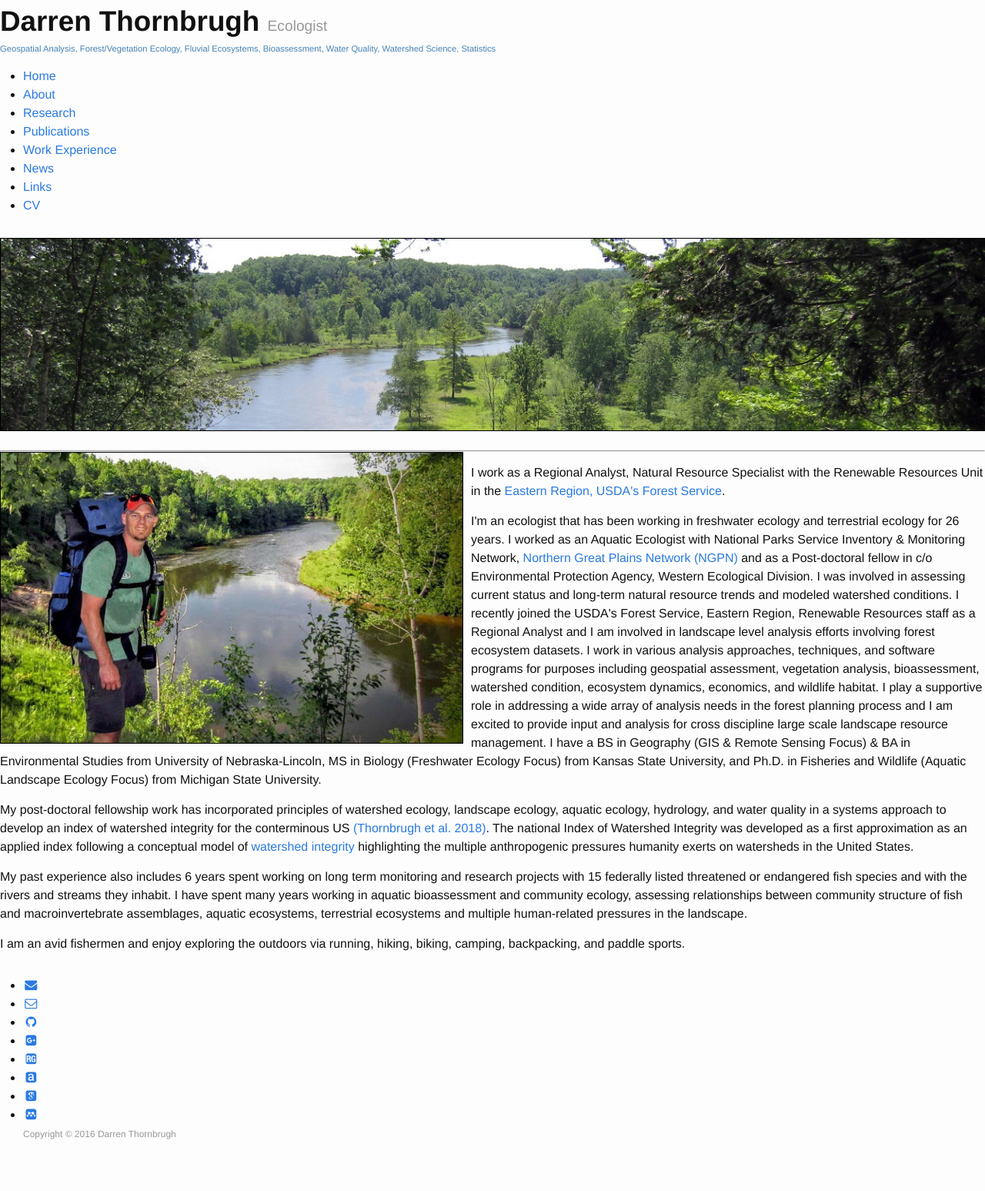
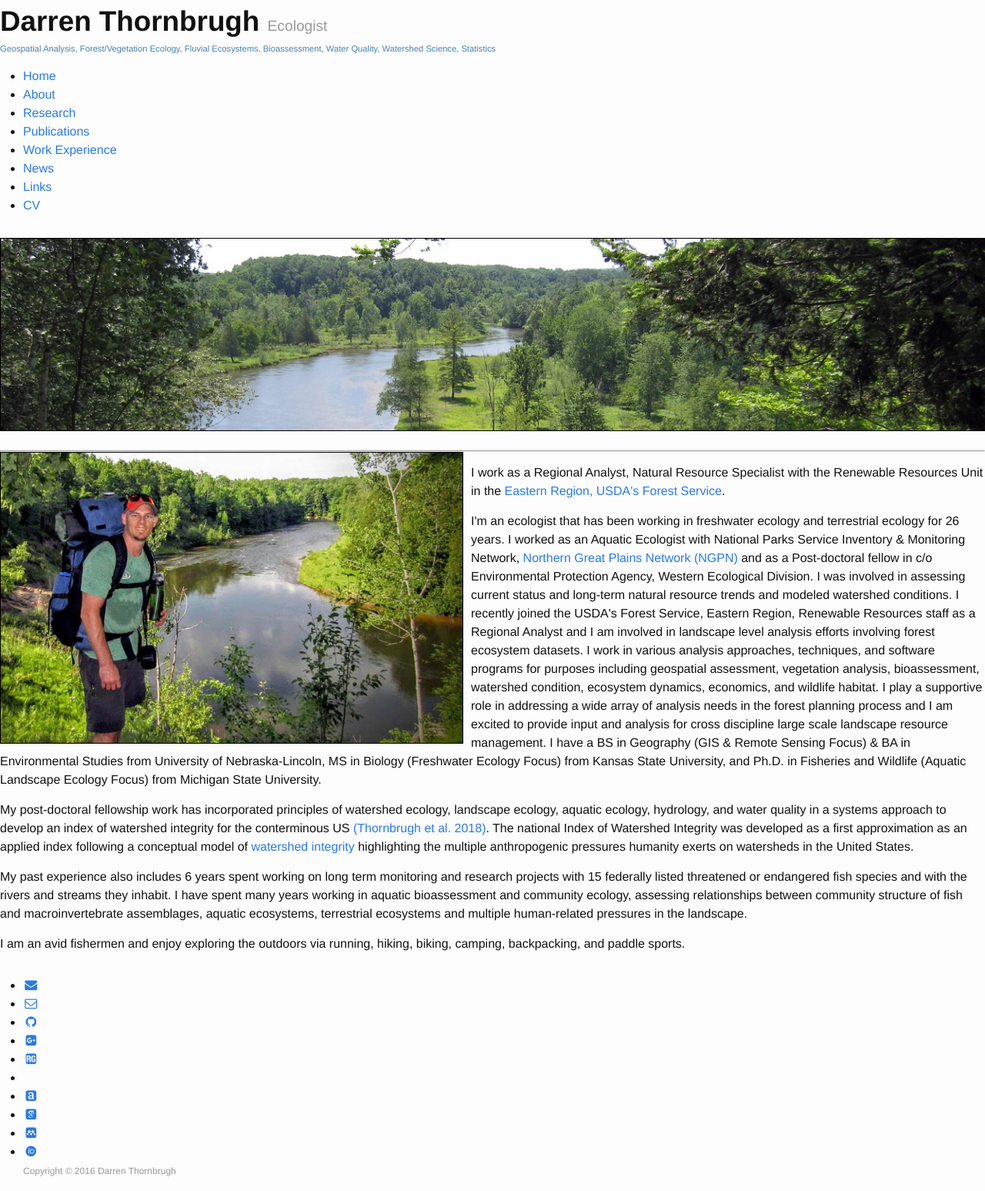
Before and after one commit to dthor/dthor.github.io, a Jekyll site: the page built from index.md, in a window 1280 px wide. Shown: the whole page at 77% size. Built offline with Jekyll 4.4.1, drawn with Linux system fonts in a browser that asks for light colours; nearby versions of some CDN libraries; some web fonts are replaced; before the commit the page ends 1499 px from its top, so only the background shows below that.

Commit message:
Update default.html
update footer linkes - LinkedIn

```diff
--- a/_layouts/default.html
+++ b/_layouts/default.html
@@ -67,9 +67,11 @@
    <li><a href="http://github.com/dthor/" title="Github"><i class="fa fa-fw fa-github"></i></a></li>
    <li><a href="https://plus.google.com/u/0/+DarrenThornbrugh/" title="Google+"><i class="fa fa-fw fa-google-plus-square"></i></a></li>
    <li><a href="https://www.researchgate.net/profile/Darren_Thornbrugh/" title="Researchgate"><i class="ai fa-fw ai-researchgate-square"></i></a></li>
+   <li><a href="https://www.linkedin.com/in/darren-thornbrugh-b09490303/" title="LinkedIn"><i class="ai fa fa-linkedin-square"></i></a></li>
    <li><a href="http://michiganstate.academia.edu/DarrenThornbrugh/" title="academia.edu"><i class="ai fa-fw ai-academia-square"></i></a></li>
    <li><a href="https://scholar.google.com/citations?user=QyHytboAAAAJ&amp;hl=en" title="Google scholar"><i class="ai fa-fw ai-google-scholar-square"></i></a></li>
    <li><a href="https://www.mendeley.com/profiles/darren-thornbrugh/" title="Mendeley"><i class="ai fa-fw ai-mendeley-square"></i></a></li>
+   <li><a href="https://orcid.org/my-orcid?orcid=0000-0002-2591-4998/" title="Orcid"><i class="ai fa-fw ai-orcid"></i></a></li>
    <font style="font-size:12px; color:#999">Copyright © 2016 Darren Thornbrugh</font>
 
    </ul>
```
